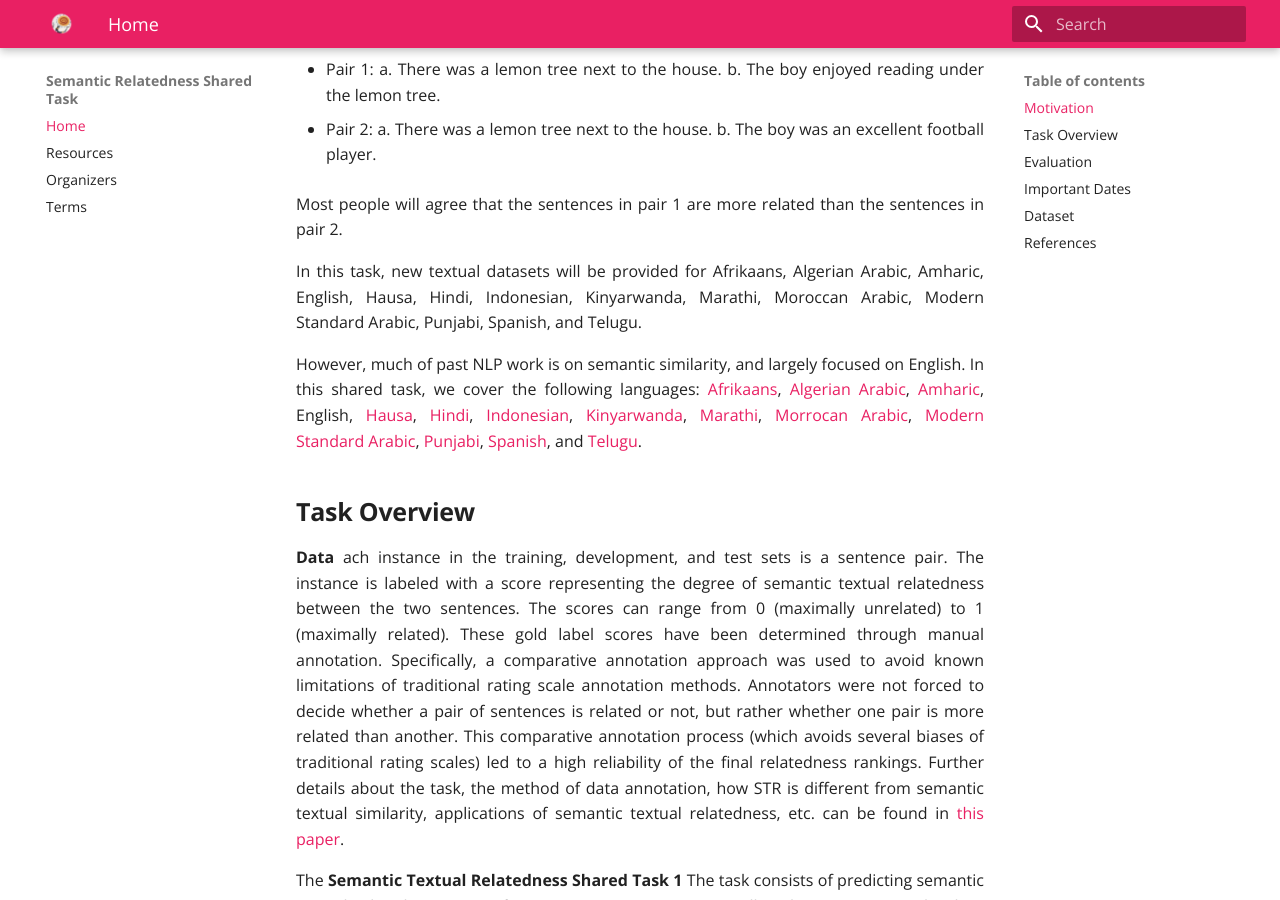
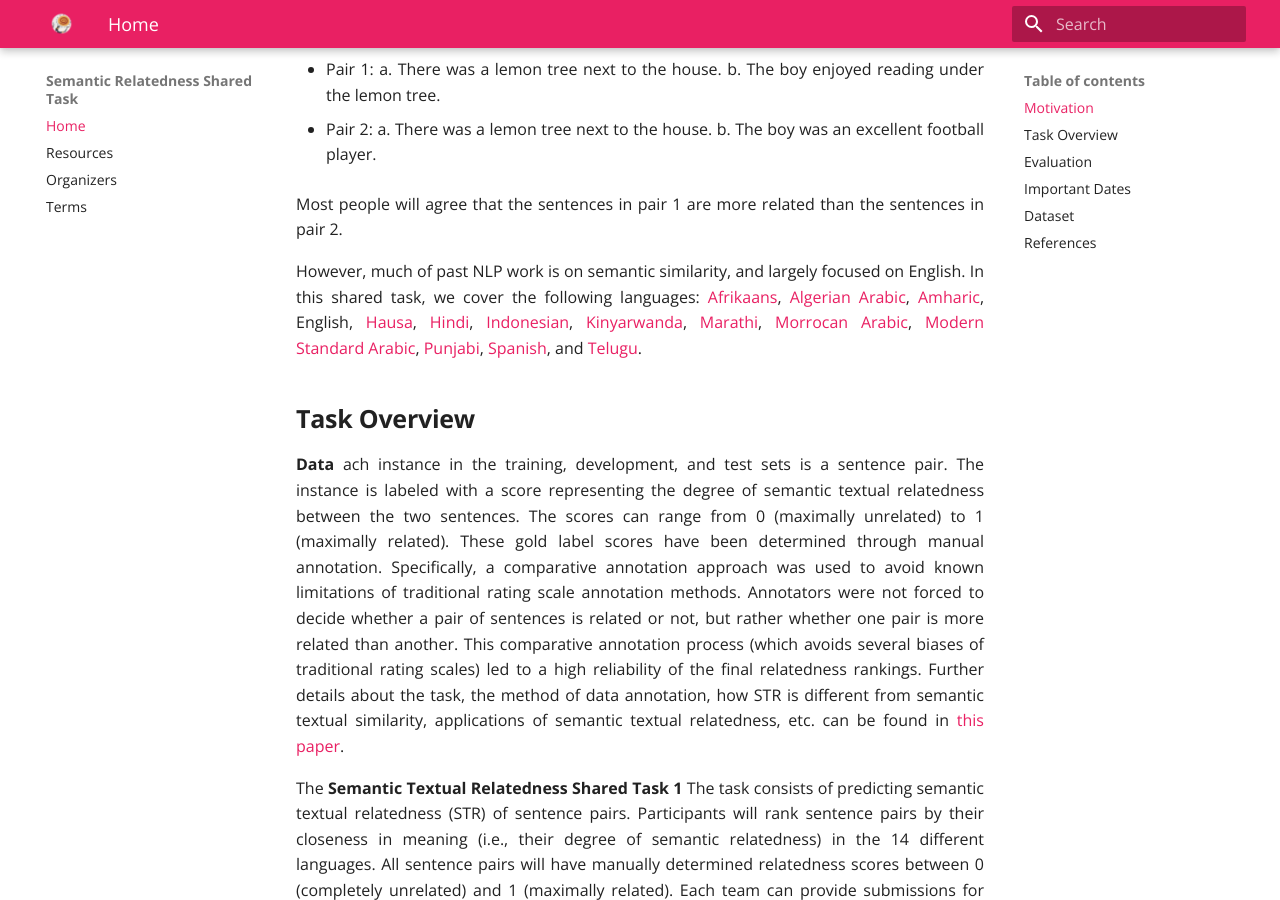
Before and after one commit to semantic-textual-relatedness/semantic-textual-relatedness.github.io, an MkDocs documentation site: the page built from docs/index.md, in a window 1280 px wide and 900 px high, scrolled down 791 px. Built offline with MkDocs 1.6.1 and Material for MkDocs 9.7.7, drawn with Linux system fonts in a browser that asks for light colours.

Commit message:
Update index.md

```diff
--- a/docs/index.md
+++ b/docs/index.md
@@ -44,8 +44,6 @@ Two sentences are considered semantically similar when they have a paraphrasal o
  - Pair 2: a. There was a lemon tree next to the house. b. The boy was an excellent football player.
 
 Most people will agree that the sentences in pair 1 are more related than the sentences in pair 2.
-
-In this task, new textual datasets will be provided for Afrikaans, Algerian Arabic, Amharic, English, Hausa, Hindi, Indonesian, Kinyarwanda, Marathi, Moroccan Arabic, Modern Standard Arabic, Punjabi, Spanish, and Telugu.
 
 
 However, much of past NLP work is on semantic similarity, and largely focused on English. In this shared task, we cover the following languages: [Afrikaans](https://en.wikipedia.org/wiki/Afrikaans), [Algerian Arabic](https://en.wikipedia.org/wiki/Algerian_Arabic), [Amharic](https://en.wikipedia.org/wiki/Amharic), English, [Hausa](https://en.wikipedia.org/wiki/Hausa_language), [Hindi](https://en.wikipedia.org/wiki/Hindi), [Indonesian](https://en.wikipedia.org/wiki/Indonesian_language), [Kinyarwanda](https://en.wikipedia.org/wiki/Kinyarwanda), [Marathi](https://en.wikipedia.org/wiki/Marathi_language), [Morrocan Arabic](https://en.wikipedia.org/wiki/Moroccan_Arabic), [Modern Standard Arabic](https://en.wikipedia.org/wiki/Modern_Standard_Arabic), [Punjabi](https://en.wikipedia.org/wiki/Punjabi_language), [Spanish](https://en.wikipedia.org/wiki/Spanish_language), and [Telugu](https://en.wikipedia.org/wiki/Telugu_language).
```
